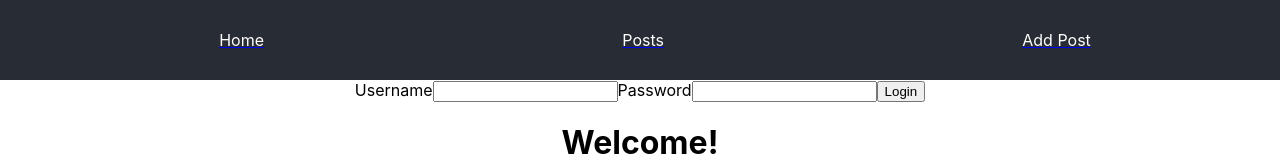
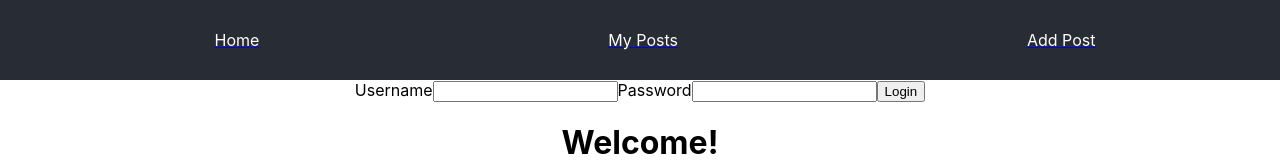
Before and after one commit to tzetan/MQCOMP3120-2021-Group-Project-group-o, a React (Create React App) app: page / in a window 1280 px wide. Shown: the top 160 px of the page. Built offline with nearby package versions, Linux system fonts and the light colour scheme.

Commit message:
update pathname

```diff
--- a/src/App.js
+++ b/src/App.js
@@ -42,8 +42,8 @@ function App() {
                     <PostForm user={user} updateFn={addNewPost}/>
                 </Route>
 
-                <Route path="/posts" >
-                    <PostsHome />
+                <Route path="/Myposts" >
+                    <PostsHome user={user}/>
                 </Route>
 
                 <Route path="/">
--- a/src/Components/nav.js
+++ b/src/Components/nav.js
@@ -10,8 +10,8 @@ function Nav() {
                 <li>Home</li>
               </Link>
 
-              <Link to="/posts">
-                <li>Posts</li>
+              <Link to="/Myposts">
+                <li>My Posts</li>
               </Link>
 
               <Link to="/add_post">
```
